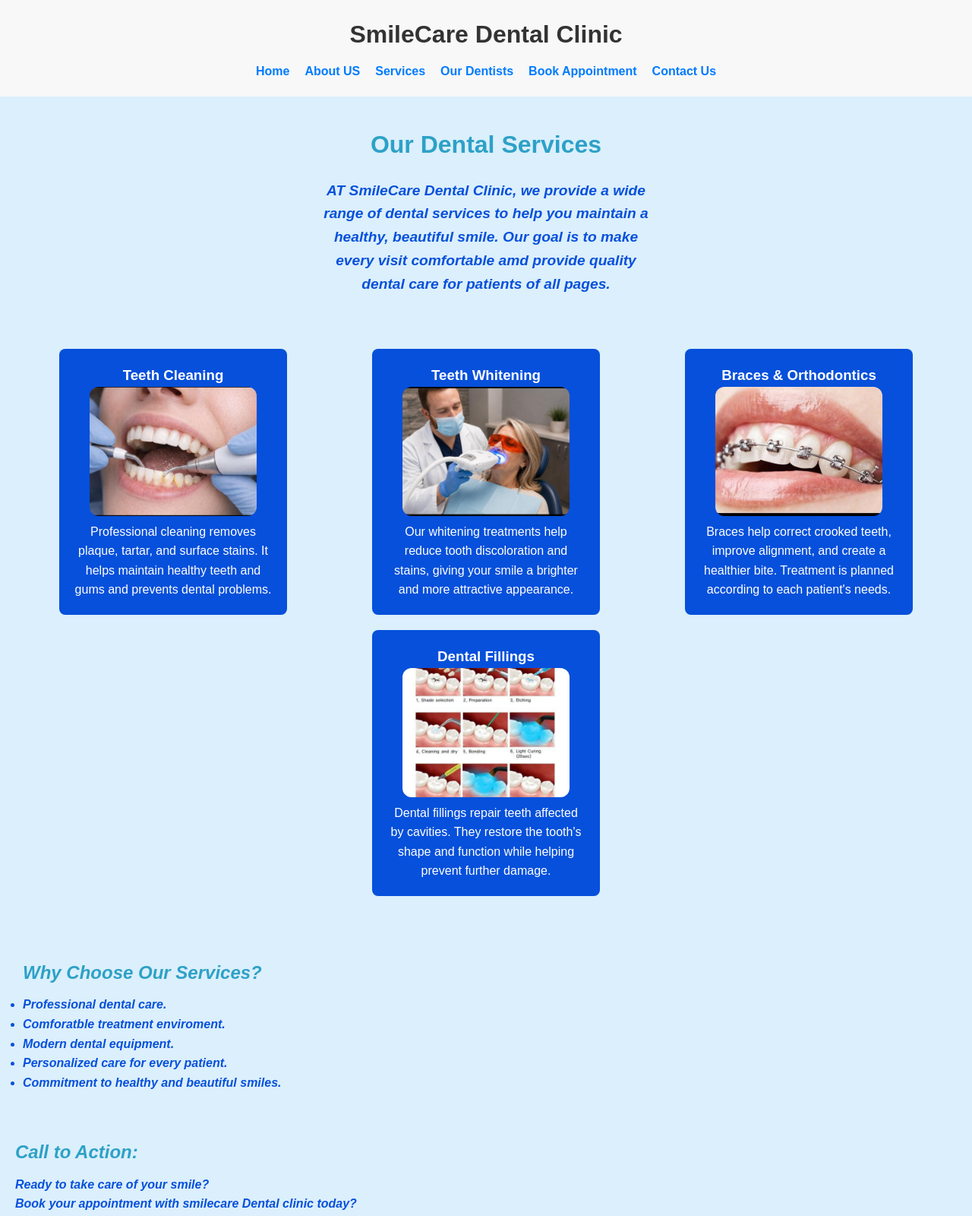
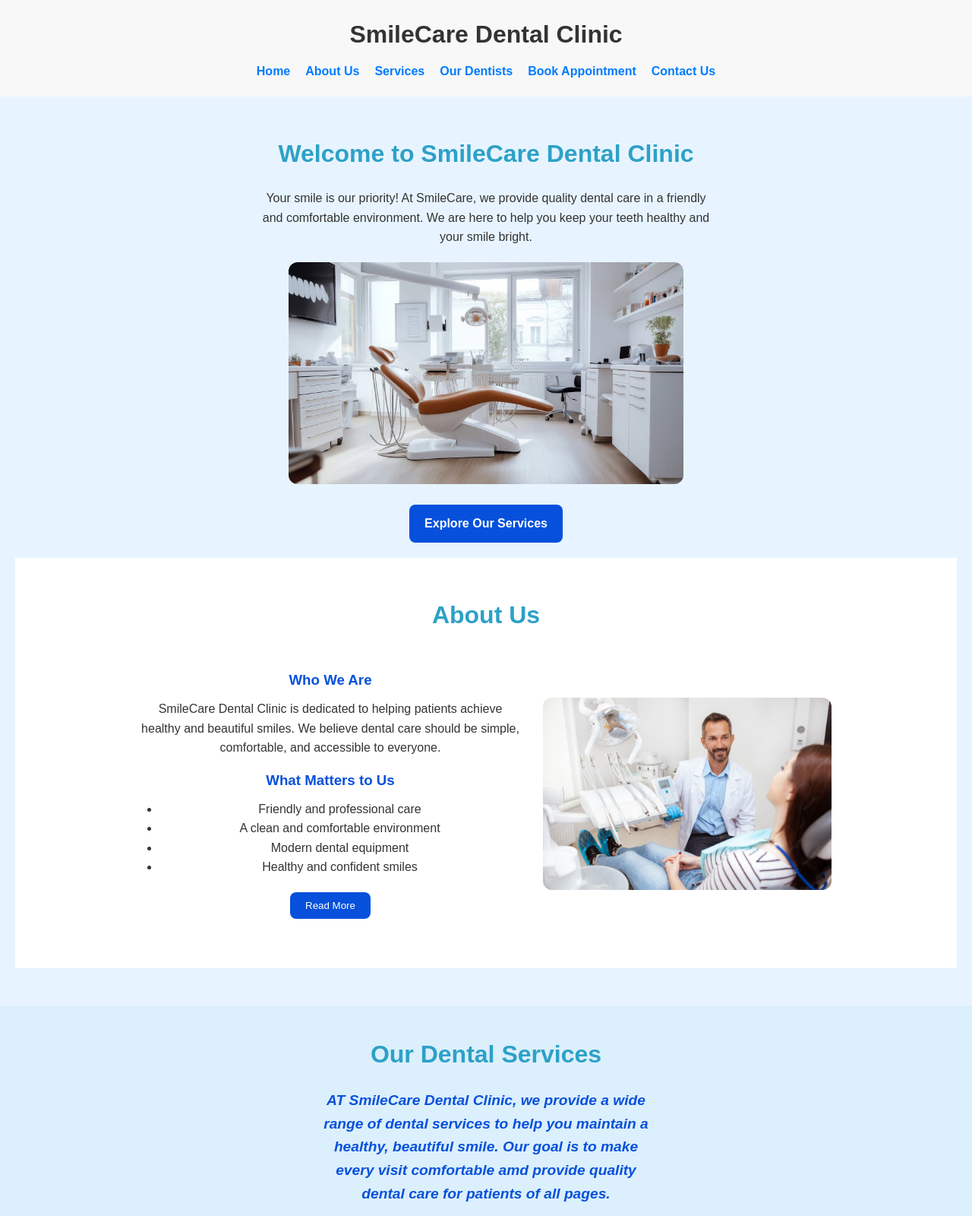
Before and after one commit to mhmdnasab28-tech/SmileCare, a plain HTML site: page SmileCare/index.html in a window 1280 px wide. Shown: the top 1600 px of the page at 76% size. Drawn offline with Linux system fonts and the light colour scheme.

Commit message:
Added Home and About sections

```diff
--- a/SmileCare/index.html
+++ b/SmileCare/index.html
@@ -16,7 +16,7 @@
         </h1>
         <nav class="nav">
             <a href="#home" >Home</a>
-            <a href="#about Us">About US</a>
+            <a href="#about">About Us</a>
             <a href="#services">Services</a>
             <a href="#our-Dentists">Our Dentists</a>
             <a href="#book Appointment" >Book Appointment</a>
@@ -24,6 +24,78 @@
         </nav>
 
     </header>
+<section id="home" class="home-section">
+
+    <h2>Welcome to SmileCare Dental Clinic</h2>
+
+    <p>
+        Your smile is our priority! At SmileCare, we provide
+        quality dental care in a friendly and comfortable
+        environment. We are here to help you keep your teeth
+        healthy and your smile bright.
+    </p>
+
+    <img src="home.jpg" alt="Modern dental clinic"
+         class="home-image">
+
+    <p>
+        <a href="#services" class="home-button">
+            Explore Our Services
+        </a>
+    </p>
+
+<section id="about" class="about-section">
+
+    <h2>About Us</h2>
+
+    <div class="about-content">
+
+        <div class="about-text">
+
+            <h3>Who We Are</h3>
+
+            <p>
+                SmileCare Dental Clinic is dedicated to
+                helping patients achieve healthy and
+                beautiful smiles. We believe dental care
+                should be simple, comfortable, and
+                accessible to everyone.
+            </p>
+
+            <h3>What Matters to Us</h3>
+
+            <ul>
+                <li>Friendly and professional care</li>
+                <li>A clean and comfortable environment</li>
+                <li>Modern dental equipment</li>
+                <li>Healthy and confident smiles</li>
+            </ul>
+
+            <button type="button" class="about-button"
+                    onclick="showMoreAbout()">
+                Read More
+            </button>
+
+            <p id="more-about" hidden>
+                Our goal is to help every patient feel
+                relaxed and confident during their visit.
+                We focus on providing personalized care
+                and helping patients understand their
+                dental health.
+            </p>
+
+        </div>
+
+        <!-- Use a picture of a dentist with a patient -->
+        <img src="about.jpg" alt="Dentist with patient"
+             class="about-image">
+
+    </div>
+
+</section>
+
+</section>
+
     <section class="Services" id="services">
         <div class="Services-Header">
         <h2 id="OurDentalServices">Our Dental Services</h2>
--- a/SmileCare/script.js
+++ b/SmileCare/script.js
@@ -0,0 +1,12 @@
+
+function showMoreAbout() {
+
+    let info = document.getElementById("more-about");
+
+    if (info.hidden == true) {
+        info.hidden = false;
+    } else {
+        info.hidden = true;
+    }
+
+}
--- a/SmileCare/style.css
+++ b/SmileCare/style.css
@@ -230,3 +230,105 @@ font-weight: bold;
 html{
     scroll-behavior: smooth;
 }
+
+/* HOME SECTION */
+
+.home-section {
+    background-color: #e7f4ff;
+    text-align: center;
+    padding: 50px 20px;
+}
+
+.home-section h2 {
+    color: #2da1c7;
+    font-size: 32px;
+    margin-bottom: 20px;
+}
+
+.home-section p {
+    max-width: 600px;
+    margin: 0 auto 20px;
+}
+
+.home-image {
+    width: 100%;
+    max-width: 520px;
+    border-radius: 12px;
+    margin-bottom: 20px;
+}
+
+.home-button {
+    display: inline-block;
+    background-color: #0650db;
+    color: white;
+    padding: 12px 20px;
+    border-radius: 8px;
+    text-decoration: none;
+}
+
+.home-button:hover {
+    background-color: #0056b3;
+    color: white;
+}
+
+
+/* ABOUT SECTION */
+
+.about-section {
+    background-color: white;
+    padding: 50px 20px;
+}
+
+.about-section h2 {
+    text-align: center;
+    color: #2da1c7;
+    font-size: 32px;
+    margin-bottom: 30px;
+}
+
+.about-content {
+    display: flex;
+    justify-content: center;
+    align-items: center;
+    flex-wrap: wrap;
+    gap: 30px;
+}
+
+.about-text {
+    max-width: 500px;
+}
+
+.about-text h3 {
+    color: #0650db;
+    margin-bottom: 10px;
+    margin-top: 15px;
+}
+
+.about-text p {
+    margin-bottom: 15px;
+}
+
+.about-text ul {
+    margin-left: 25px;
+    margin-bottom: 20px;
+}
+
+.about-image {
+    width: 100%;
+    max-width: 380px;
+    border-radius: 12px;
+}
+
+.about-button {
+    background-color: #0650db;
+    color: white;
+    padding: 10px 20px;
+    border: none;
+    border-radius: 8px;
+    cursor: pointer;
+    margin-bottom: 15px;
+}
+
+.about-button:hover {
+    background-color: #0056b3;
+}
```
Also changed, not shown: SmileCare/about.jpg (added), SmileCare/home.jpg (added).
